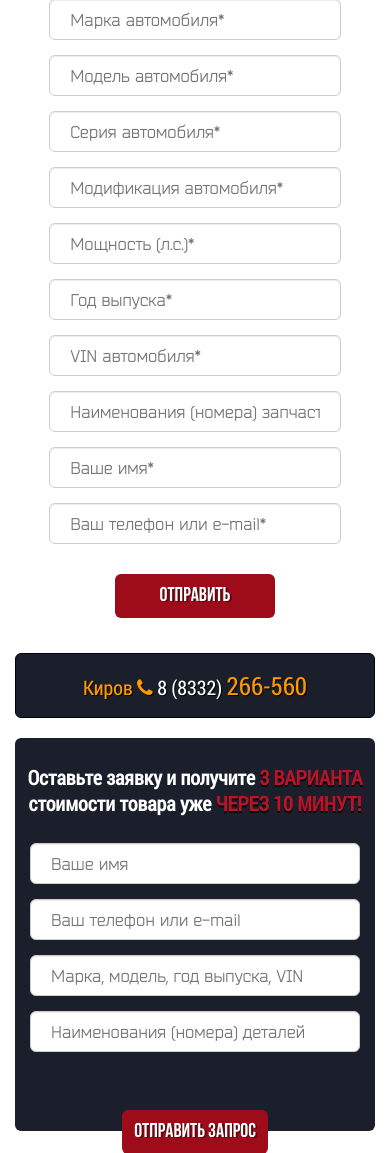
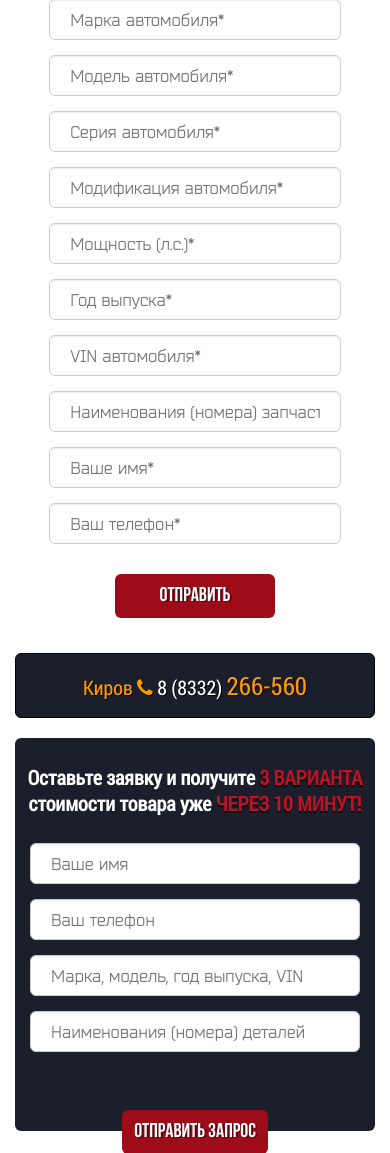
Before and after one commit to sickbear/43details, a Django app: template shop_app/templates/applications_form.html in a window 390 px wide. Shown: the part 288-1441 px from the top of the page. Run offline with Django 3.2, Linux system fonts and the light colour scheme; the template is opened without the code that fills it, so the values that code supplies are empty; some libraries are stand-ins or nearby versions.

Commit message:
Changed input for phone (added mask) and vin

```diff
--- a/_django/urls.py
+++ b/_django/urls.py
@@ -20,7 +20,7 @@ urlpatterns = [
     url(r'^contacts/$', contacts, name='contacts'),
     url(r'^applications_form/(\d+)/$', applications_form, name='applications_form'),
     url(r'^aside_form/', aside_form, name='aside_form'),
-    url(r'^sent/$', sent, name='sent')
+    url(r'^sent/$', sent, name='sent'),
 ]
 
 if settings.DEBUG:
--- a/shop_app/templates/applications_form.html
+++ b/shop_app/templates/applications_form.html
@@ -67,6 +67,7 @@
                                            class="form_input"
                                            name="car_vin"
                                            placeholder="VIN автомобиля*"
+                                           maxlength="17"
                                            required>
                                 </div>
                                 <div>
@@ -85,9 +86,9 @@
                                 </div>
                                 <div>
                                     <input type="text"
-                                           class="form_input"
+                                           class="form_input phone"
                                            name="user_phone_or_email"
-                                           placeholder="Ваш телефон или e-mail*"
+                                           placeholder="Ваш телефон*"
                                            required>
                                 </div>
                                 <div>
--- a/shop_app/templates/base.html
+++ b/shop_app/templates/base.html
@@ -81,8 +81,8 @@
                         </div>
                         <div class="form_group">
                             <input type="text"
-                                   class="form_input aside_form_input"
-                                   placeholder="Ваш телефон или e-mail"
+                                   class="form_input aside_form_input phone"
+                                   placeholder="Ваш телефон"
                                    name="phone"
                                    required>
                         </div>
@@ -132,6 +132,7 @@
         </div>
         <script src="{% static 'js/jquery-3.2.1.min.js' %}"></script>
         <script src="{% static 'js/common.js' %}"></script>
+        <script src="{% static 'js/jquery.maskedinput.min.js' %}"></script>
 
         <!-- Yandex.Metrika counter -->
         <script type="text/javascript" >
--- a/static/js/common.js
+++ b/static/js/common.js
@@ -22,4 +22,7 @@ $(document).ready(function(){
         });
     });
 
+    $(function($){
+       $('.phone').mask('+7 (999) 999-9999');
+    });
 });
```
Also changed, not shown: shop_app/views.py (line endings or trailing spaces).
